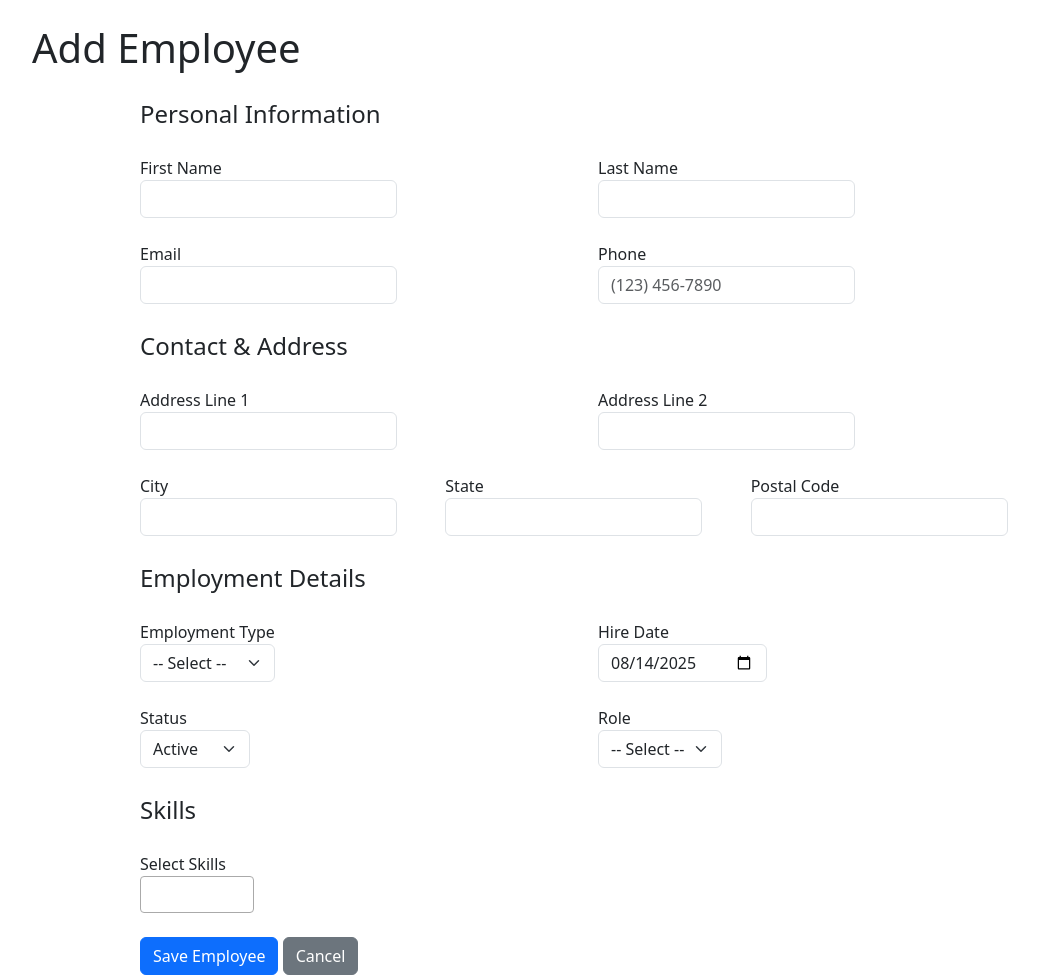
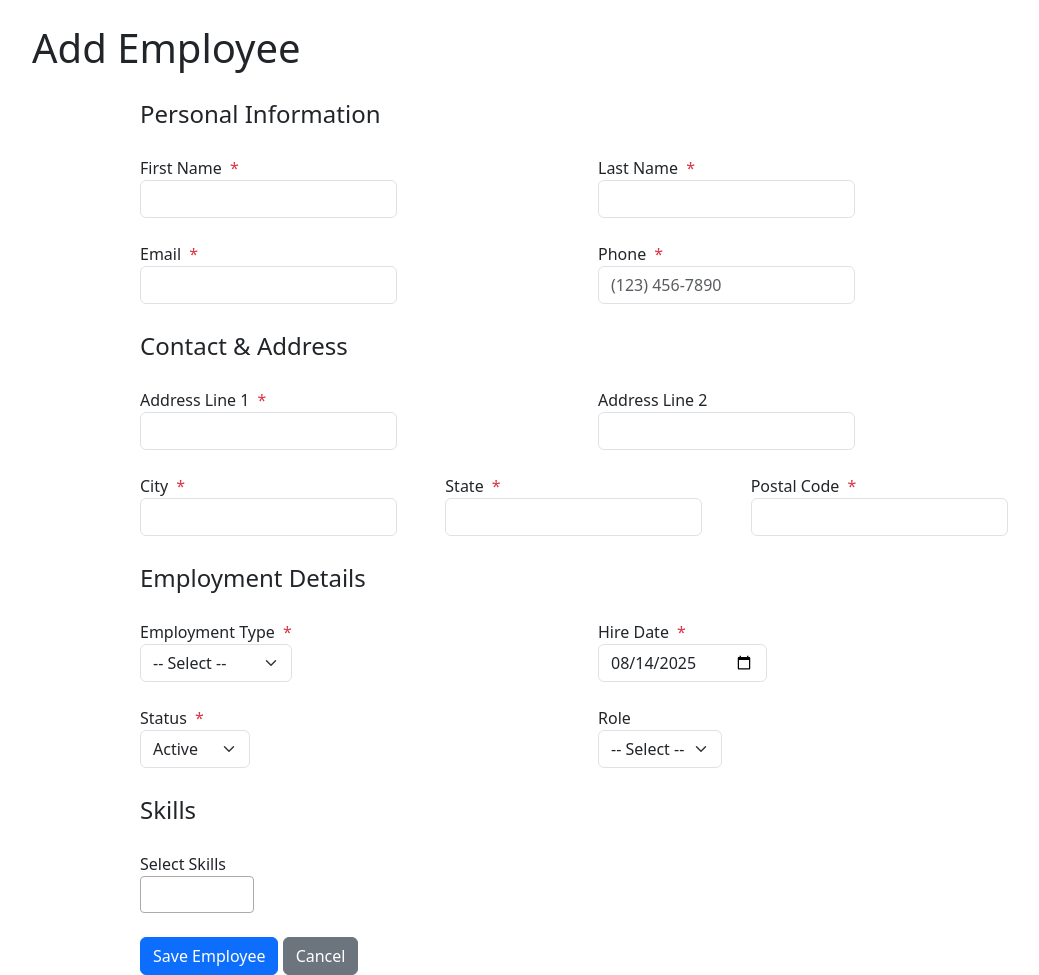
Before and after one commit to johndadey-cyber/FieldOps, a PHP site: page /public/add_employee.php in a window 1280 px wide. Shown: the whole page, without its empty margins (50-1089 px from the left). Run offline with PHP 8.4, Linux system fonts and the light colour scheme; data that the repository does not hold is empty; some libraries are stand-ins or nearby versions.

Commit message:
Add ARIA required indicators to employee form

```diff
--- a/public/css/employee_form.css
+++ b/public/css/employee_form.css
@@ -7,3 +7,8 @@
 fieldset {
     margin-bottom: 1rem;
 }
+
+/* Ensure required asterisk has spacing */
+.form-label > .text-danger {
+    margin-left: 0.25rem;
+}
--- a/public/employee_form.php
+++ b/public/employee_form.php
@@ -56,23 +56,23 @@ function stickyArr(string $name): array {
       <fieldset class="row g-3">
         <legend class="col-12">Personal Information</legend>
         <div class="col-md-6">
-          <label class="form-label">First Name
-            <input type="text" class="form-control" name="first_name" maxlength="50" value="<?= s(sticky('first_name')) ?>" required>
+          <label class="form-label">First Name <span class="text-danger">*</span><span class="visually-hidden"> required</span>
+            <input type="text" class="form-control" name="first_name" maxlength="50" value="<?= s(sticky('first_name')) ?>" required aria-required="true">
           </label>
         </div>
         <div class="col-md-6">
-          <label class="form-label">Last Name
-            <input type="text" class="form-control" name="last_name" maxlength="50" value="<?= s(sticky('last_name')) ?>" required>
+          <label class="form-label">Last Name <span class="text-danger">*</span><span class="visually-hidden"> required</span>
+            <input type="text" class="form-control" name="last_name" maxlength="50" value="<?= s(sticky('last_name')) ?>" required aria-required="true">
           </label>
         </div>
         <div class="col-md-6">
-          <label class="form-label">Email
-            <input type="email" class="form-control" name="email" value="<?= s(sticky('email')) ?>" required>
+          <label class="form-label">Email <span class="text-danger">*</span><span class="visually-hidden"> required</span>
+            <input type="email" class="form-control" name="email" value="<?= s(sticky('email')) ?>" required aria-required="true">
           </label>
         </div>
         <div class="col-md-6">
-            <label class="form-label">Phone
-              <input type="tel" class="form-control" name="phone" value="<?= s(sticky('phone')) ?>" required pattern="\\(\\d{3}\\) \\d{3}-\\d{4}" placeholder="(123) 456-7890" title="Enter a 10-digit phone number">
+            <label class="form-label">Phone <span class="text-danger">*</span><span class="visually-hidden"> required</span>
+              <input type="tel" class="form-control" name="phone" value="<?= s(sticky('phone')) ?>" required aria-required="true" pattern="\\(\\d{3}\\) \\d{3}-\\d{4}" placeholder="(123) 456-7890" title="Enter a 10-digit phone number">
             </label>
           </div>
         </fieldset>
@@ -80,8 +80,8 @@ function stickyArr(string $name): array {
       <fieldset class="row g-3">
         <legend class="col-12">Contact &amp; Address</legend>
         <div class="col-md-6">
-          <label class="form-label">Address Line 1
-            <input type="text" class="form-control" id="address_line1" name="address_line1" value="<?= s(sticky('address_line1')) ?>" required>
+          <label class="form-label">Address Line 1 <span class="text-danger">*</span><span class="visually-hidden"> required</span>
+            <input type="text" class="form-control" id="address_line1" name="address_line1" value="<?= s(sticky('address_line1')) ?>" required aria-required="true">
           </label>
         </div>
         <div class="col-md-6">
@@ -90,18 +90,18 @@ function stickyArr(string $name): array {
           </label>
         </div>
         <div class="col-md-4">
-          <label class="form-label">City
-            <input type="text" class="form-control" id="city" name="city" value="<?= s(sticky('city')) ?>" required>
+          <label class="form-label">City <span class="text-danger">*</span><span class="visually-hidden"> required</span>
+            <input type="text" class="form-control" id="city" name="city" value="<?= s(sticky('city')) ?>" required aria-required="true">
           </label>
         </div>
         <div class="col-md-4">
-          <label class="form-label">State
-            <input type="text" class="form-control" id="state" name="state" value="<?= s(sticky('state')) ?>" required>
+          <label class="form-label">State <span class="text-danger">*</span><span class="visually-hidden"> required</span>
+            <input type="text" class="form-control" id="state" name="state" value="<?= s(sticky('state')) ?>" required aria-required="true">
           </label>
         </div>
         <div class="col-md-4">
-          <label class="form-label">Postal Code
-            <input type="text" class="form-control" id="postal_code" name="postal_code" value="<?= s(sticky('postal_code')) ?>" required>
+          <label class="form-label">Postal Code <span class="text-danger">*</span><span class="visually-hidden"> required</span>
+            <input type="text" class="form-control" id="postal_code" name="postal_code" value="<?= s(sticky('postal_code')) ?>" required aria-required="true">
           </label>
         </div>
         <input type="hidden" id="home_address_lat" name="home_address_lat" value="<?= s(sticky('home_address_lat')) ?>">
@@ -112,8 +112,8 @@ function stickyArr(string $name): array {
       <fieldset class="row g-3">
         <legend class="col-12">Employment Details</legend>
         <div class="col-md-6">
-          <label class="form-label">Employment Type
-            <select class="form-select" name="employment_type" required>
+          <label class="form-label">Employment Type <span class="text-danger">*</span><span class="visually-hidden"> required</span>
+            <select class="form-select" name="employment_type" required aria-required="true">
               <?php $et = sticky('employment_type'); ?>
               <option value="">-- Select --</option>
               <option value="Full-Time" <?= $et==='Full-Time'? 'selected':''; ?>>Full-Time</option>
@@ -123,14 +123,14 @@ function stickyArr(string $name): array {
           </label>
         </div>
         <div class="col-md-6">
-          <label class="form-label">Hire Date
-            <input type="date" class="form-control" name="hire_date" value="<?= s(sticky('hire_date', date('Y-m-d'))) ?>" required>
+          <label class="form-label">Hire Date <span class="text-danger">*</span><span class="visually-hidden"> required</span>
+            <input type="date" class="form-control" name="hire_date" value="<?= s(sticky('hire_date', date('Y-m-d'))) ?>" required aria-required="true">
           </label>
         </div>
         <div class="col-md-6">
-          <label class="form-label">Status
+          <label class="form-label">Status <span class="text-danger">*</span><span class="visually-hidden"> required</span>
             <?php $st = sticky('status', 'Active'); ?>
-            <select class="form-select" name="status" required>
+            <select class="form-select" name="status" required aria-required="true">
               <option value="Active" <?= $st==='Active'? 'selected':''; ?>>Active</option>
               <option value="Inactive" <?= $st==='Inactive'? 'selected':''; ?>>Inactive</option>
             </select>
```
